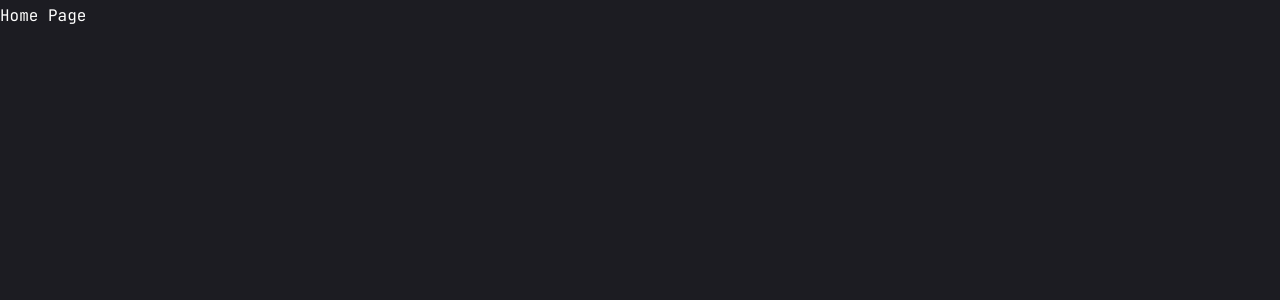
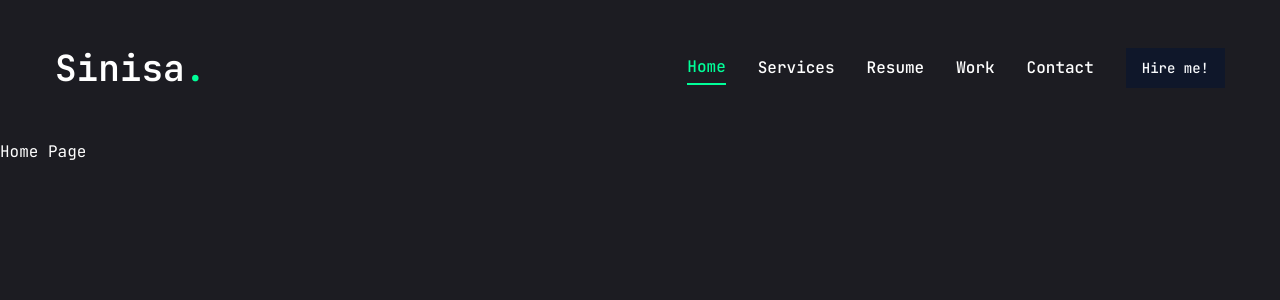
Before and after one commit to sinissto/my-portfolio-app, a Next.js app: page / in a window 1280 px wide. Shown: the top 300 px of the page. Built offline with nearby package versions, Linux system fonts and the light colour scheme.

Commit message:
Header with navigation implemented

```diff
--- a/app/layout.jsx
+++ b/app/layout.jsx
@@ -1,5 +1,6 @@
 import { JetBrains_Mono } from "next/font/google";
 import "./globals.css";
+import Header from "@/components/header/Header";
 
 const jetBrainsMono = JetBrains_Mono({
   subsets: ["latin"],
@@ -16,6 +17,7 @@ export default function RootLayout({ children }) {
   return (
     <html lang="en">
       <body className={`${jetBrainsMono.variable} antialiased`}>
+        <Header />
         {children}
       </body>
     </html>
--- a/app/page.jsx
+++ b/app/page.jsx
@@ -1,3 +1,7 @@
 export default function Home() {
-  return <main>Home Page</main>;
+  return (
+    <main>
+      <h1>Home Page</h1>
+    </main>
+  );
 }
--- /dev/null
+++ b/components/header/Header.jsx
@@ -0,0 +1,27 @@
+import Link from "next/link";
+import Nav from "@/components/header/Nav";
+import { Button } from "@/components/ui/button";
+
+const Header = () => {
+  return (
+    <header className={"py-8 xl:py-12 text-white"}>
+      <div className="container mx-auto flex items-center justify-between">
+        <Link href={"/"}>
+          <h1 className={"text-4xl font-semibold"}>
+            Sinisa<span className={"text-accent"}>.</span>
+          </h1>
+        </Link>
+        <div className={"hidden xl:flex items-center gap-8"}>
+          <Nav />
+          <Link href={"/contact"}>
+            <Button>Hire me!</Button>
+          </Link>
+        </div>
+
+        <div className="xl:hidden">mobile nav</div>
+      </div>
+    </header>
+  );
+};
+
+export default Header;
--- /dev/null
+++ b/components/header/Nav.jsx
@@ -0,0 +1,49 @@
+"use client";
+
+import Link from "next/link";
+import { usePathname } from "next/navigation";
+
+const links = [
+  {
+    name: "home",
+    path: "/",
+  },
+  {
+    name: "services",
+    path: "/services",
+  },
+  {
+    name: "resume",
+    path: "/resume",
+  },
+  {
+    name: "work",
+    path: "/work",
+  },
+  {
+    name: "contact",
+    path: "/contact",
+  },
+];
+
+const Nav = () => {
+  const pathname = usePathname();
+  console.log(pathname);
+  return (
+    <nav className={"flex items-center gap-8"}>
+      {links.map((link) => (
+        <Link
+          key={link.path}
+          href={link.path}
+          className={`${
+            pathname === link.path && "text-accent border-b-2 border-accent"
+          } capitalize font-medium hover:text-accent transition-all`}
+        >
+          {link.name}
+        </Link>
+      ))}
+    </nav>
+  );
+};
+
+export default Nav;
--- /dev/null
+++ b/components/ui/button.jsx
@@ -0,0 +1,47 @@
+import * as React from "react"
+import { Slot } from "@radix-ui/react-slot"
+import { cva } from "class-variance-authority";
+
+import { cn } from "@/lib/utils"
+
+const buttonVariants = cva(
+  "inline-flex items-center justify-center gap-2 whitespace-nowrap rounded-md text-sm font-medium ring-offset-white transition-colors focus-visible:outline-none focus-visible:ring-2 focus-visible:ring-slate-950 focus-visible:ring-offset-2 disabled:pointer-events-none disabled:opacity-50 [&_svg]:pointer-events-none [&_svg]:size-4 [&_svg]:shrink-0 dark:ring-offset-slate-950 dark:focus-visible:ring-slate-300",
+  {
+    variants: {
+      variant: {
+        default: "bg-slate-900 text-slate-50 hover:bg-slate-900/90 dark:bg-slate-50 dark:text-slate-900 dark:hover:bg-slate-50/90",
+        destructive:
+          "bg-red-500 text-slate-50 hover:bg-red-500/90 dark:bg-red-900 dark:text-slate-50 dark:hover:bg-red-900/90",
+        outline:
+          "border border-slate-200 bg-white hover:bg-slate-100 hover:text-slate-900 dark:border-slate-800 dark:bg-slate-950 dark:hover:bg-slate-800 dark:hover:text-slate-50",
+        secondary:
+          "bg-slate-100 text-slate-900 hover:bg-slate-100/80 dark:bg-slate-800 dark:text-slate-50 dark:hover:bg-slate-800/80",
+        ghost: "hover:bg-slate-100 hover:text-slate-900 dark:hover:bg-slate-800 dark:hover:text-slate-50",
+        link: "text-slate-900 underline-offset-4 hover:underline dark:text-slate-50",
+      },
+      size: {
+        default: "h-10 px-4 py-2",
+        sm: "h-9 rounded-md px-3",
+        lg: "h-11 rounded-md px-8",
+        icon: "h-10 w-10",
+      },
+    },
+    defaultVariants: {
+      variant: "default",
+      size: "default",
+    },
+  }
+)
+
+const Button = React.forwardRef(({ className, variant, size, asChild = false, ...props }, ref) => {
+  const Comp = asChild ? Slot : "button"
+  return (
+    (<Comp
+      className={cn(buttonVariants({ variant, size, className }))}
+      ref={ref}
+      {...props} />)
+  );
+})
+Button.displayName = "Button"
+
+export { Button, buttonVariants }
--- a/package.json
+++ b/package.json
@@ -9,6 +9,7 @@
     "lint": "next lint"
   },
   "dependencies": {
+    "@radix-ui/react-slot": "^1.1.2",
     "class-variance-authority": "^0.7.1",
     "clsx": "^2.1.1",
     "lucide-react": "^0.475.0",
```
Also changed, not shown: 1 other file (tests, documents, lock files or other folders).
